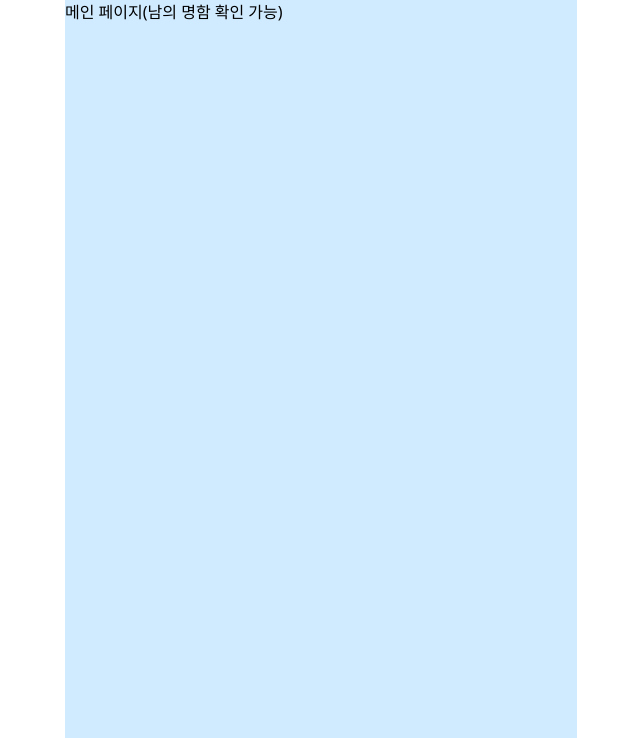
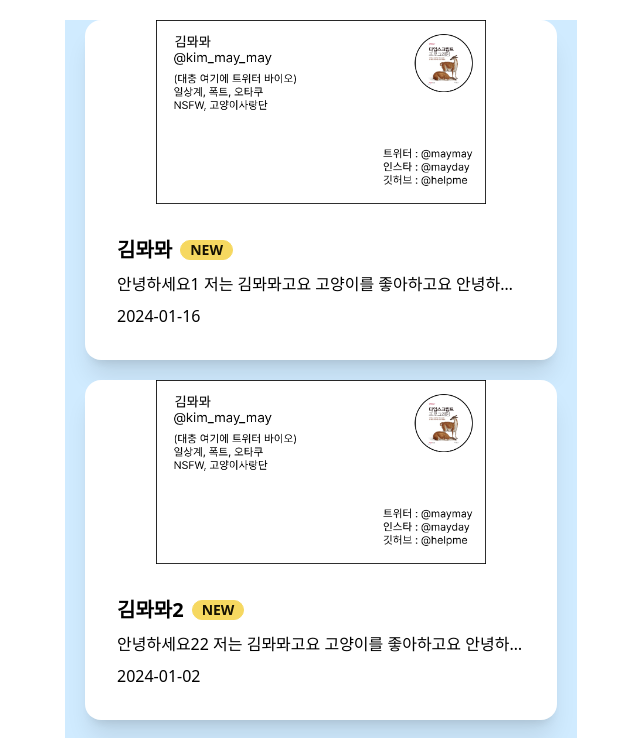
Before and after one commit to naramzik/twitter-namecard, a Next.js app: page / in a window 1280 px wide. Shown: the top 738 px of the page, without its empty margins (319-959 px from the left). Built offline with nearby package versions, Linux system fonts and the light colour scheme.

Commit message:
feat: daisyui card 컴포넌트 적용, ellipsis 속성 적용

```diff
--- a/src/pages/index.tsx
+++ b/src/pages/index.tsx
@@ -1,8 +1,49 @@
 export default function Home() {
+  const dummyCards = [
+    {
+      id: 1,
+      name: '김뫄뫄',
+      introduction:
+        '안녕하세요1 저는 김뫄뫄고요 고양이를 좋아하고요 안녕하세요 저는 김뫄뫄고요 고양이를 좋아하고요안녕하세요 저는 김뫄뫄고요 고양이를 좋아하고요',
+      createdAt: '2024-01-16',
+      cardImage: '/card.png',
+    },
+    {
+      id: 2,
+      name: '김뫄뫄2',
+      introduction:
+        '안녕하세요22 저는 김뫄뫄고요 고양이를 좋아하고요 안녕하세요 저는 김뫄뫄고요 고양이를 좋아하고요안녕하세요 저는 김뫄뫄고요 고양이를 좋아하고요',
+      createdAt: '2024-01-02',
+      cardImage: '/card.png',
+    },
+    {
+      id: 3,
+      name: '김뫄뫄3',
+      introduction:
+        '안녕하세요333 저는 김뫄뫄고요 고양이를 좋아하고요 안녕하세요 저는 김뫄뫄고요 고양이를 좋아하고요안녕하세요 저는 김뫄뫄고요 고양이를 좋아하고요',
+      createdAt: '2023-12-27',
+      cardImage: '/card.png',
+    },
+  ];
+
   return (
     <>
       <main>
-        <div>메인 페이지(남의 명함 확인 가능)</div>
+        {dummyCards.map((card) => (
+          <div key={card.id} className="card bg-base-100 shadow-xl m-5">
+            <figure>
+              <img src={card.cardImage} width="70%" alt="" />
+            </figure>
+            <div className="card-body">
+              <h2 className="card-title">
+                {card.name}
+                <div className="badge badge-secondary">NEW</div>
+              </h2>
+              <p className="w-full text-ellipsis overflow-hidden whitespace-nowrap">{card.introduction}</p>
+              <div className="justify-start">{card.createdAt}</div>
+            </div>
+          </div>
+        ))}
       </main>
     </>
   );
```
